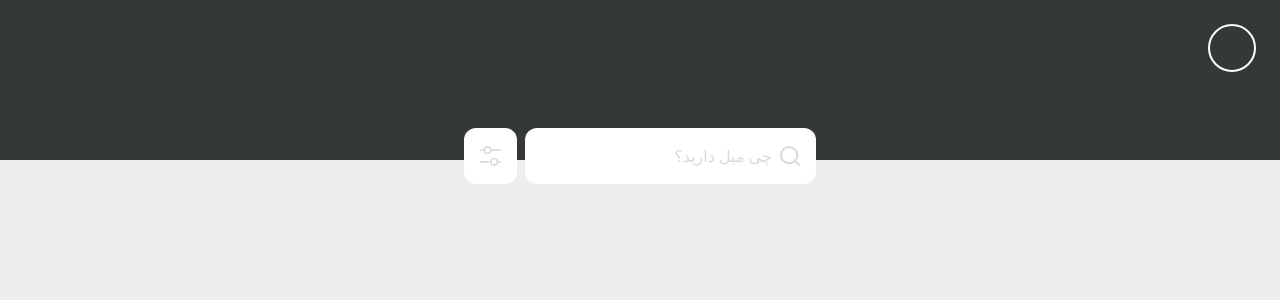
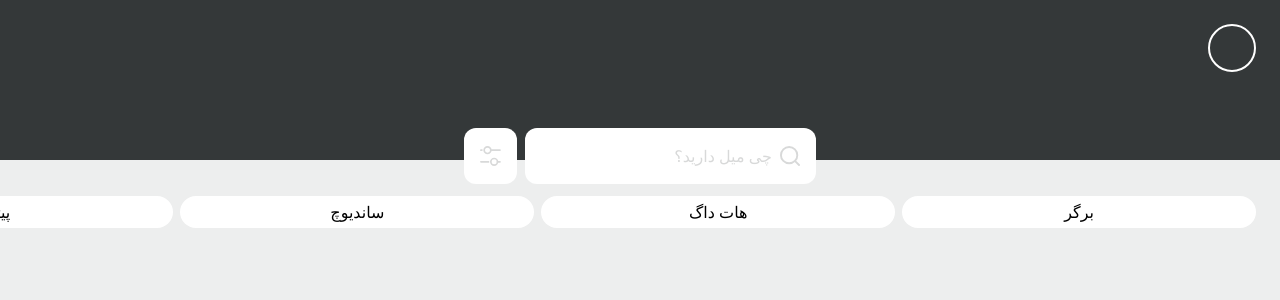
Before and after one commit to sajjaddg/menu, a Next.js app: page / in a window 1280 px wide. Shown: the top 300 px of the page. Built offline with nearby package versions, Linux system fonts and the light colour scheme.

Commit message:
create filter bar

```diff
--- a/app/page.js
+++ b/app/page.js
@@ -1,18 +1,20 @@
-import FilterButton from "../components/filterButton/filterButton";
+import SortButton from "../components/sortButton/sortButton";
 import SearchBar from "../components/searchBar/search-bar";
+import FilterBar from "../components/filterBar/filterBar";
 
 const Home = () => {
   return (
-    <div className="flex flex-col h-screen bg-[#EDEEEE]">
+    <div className="flex flex-col h-screen bg-[#EDEEEE] ">
       <div className="relative">
         <section className="p-6 flex h-40 justify-end bg-[#343839]">
           <div className="border-2 border-white rounded-full h-12 w-12"></div>
         </section>
         <section className="flex justify-center w-full  -bottom-6 absolute space-x-2">
-          <FilterButton/>
-          <SearchBar/>
+          <SortButton />
+          <SearchBar />
         </section>
       </div>
+      <FilterBar />
     </div>
   );
 };
--- /dev/null
+++ b/components/filterBar/filterBar.js
@@ -0,0 +1,39 @@
+"use client"
+import FilterButton from "../flterButton/filterButton"
+import { Swiper, SwiperSlide } from "swiper/react";
+import { FreeMode } from "swiper";
+
+import "swiper/css";
+import "swiper/css/free-mode";
+import "swiper/css/pagination";
+import './styles.css'
+const FilterBar = () => {
+    return (
+        <div className="h-8 mt-9 pr-6">
+            <Swiper
+                dir="rtl"
+                freeMode={true}
+                slidesPerView={3.5}
+                spaceBetween={7}
+                modules={[FreeMode]}
+                className="mySwiper"
+            >
+                <SwiperSlide>
+                    <FilterButton text={'برگر'} />
+                </SwiperSlide>
+                <SwiperSlide>
+                    <FilterButton text={'هات داگ'} />
+                </SwiperSlide>
+                <SwiperSlide>
+                    <FilterButton text={'ساندیوچ'} />
+                </SwiperSlide>
+                <SwiperSlide>
+                    <FilterButton text={'پیتزا'} />
+                </SwiperSlide>
+            </Swiper>
+        </div>
+
+    )
+}
+
+export default FilterBar
--- /dev/null
+++ b/components/filterBar/styles.css
@@ -0,0 +1,4 @@
+.mySwiper{
+    display: flex;
+    justify-content: flex-end;
+}
--- a/components/filterButton/filterButton.js
+++ /dev/null
@@ -1,11 +0,0 @@
-import FilterIcon from "../../assets/filter.svg";
-
-const FilterButton = () => {
-    return (
-        <div className="flex justify-center items-center p-4   bg-white rounded-xl">
-            <FilterIcon className="h-5 w-auto" />
-        </div>
-    )
-}
-
-export default FilterButton
--- /dev/null
+++ b/components/flterButton/filterButton.js
@@ -0,0 +1,9 @@
+const FilterButton = ({ text }) => {
+    return (
+        <div className="px-6 rounded-2xl flex justify-center bg-white py-1">
+            <span className="text-center whitespace-nowrap">{text}</span>
+        </div>
+    )
+}
+
+export default FilterButton
--- /dev/null
+++ b/components/sortButton/sortButton.js
@@ -0,0 +1,11 @@
+import SortIcon from "../../assets/sort.svg";
+
+const SortButton = () => {
+    return (
+        <div className="flex justify-center items-center p-4   bg-white rounded-xl">
+            <SortIcon className="h-5 w-auto" />
+        </div>
+    )
+}
+
+export default SortButton
--- a/package.json
+++ b/package.json
@@ -12,9 +12,12 @@
     "@next/font": "13.0.7",
     "eslint": "8.30.0",
     "eslint-config-next": "13.0.7",
+    "framer-motion": "^8.0.0",
     "next": "13.0.7",
     "react": "18.2.0",
-    "react-dom": "18.2.0"
+    "react-dom": "18.2.0",
+    "react-slick": "^0.29.0",
+    "swiper": "^8.4.5"
   },
   "devDependencies": {
     "@svgr/webpack": "^6.5.1",
```
Also changed, not shown: assets/sort.svg (renamed from assets/filter.svg), 1 other file (tests, documents, lock files or other folders).
